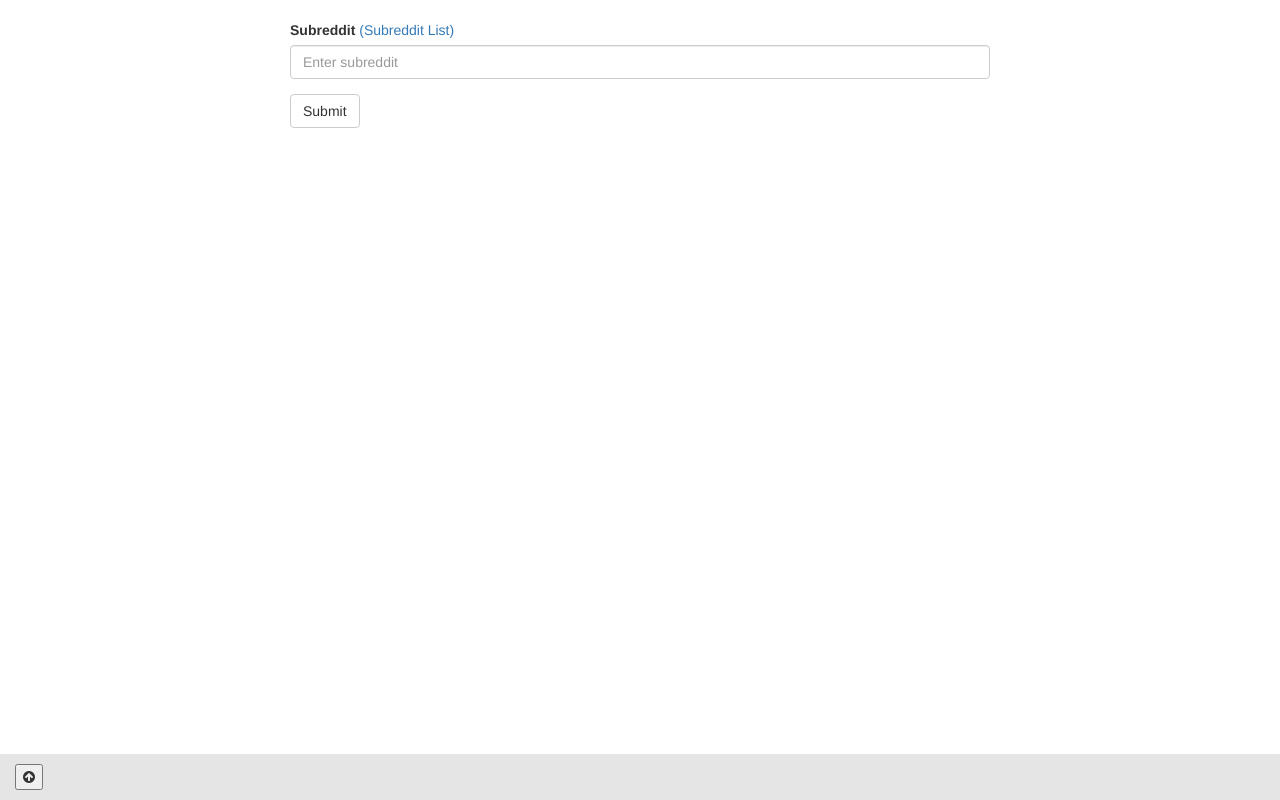
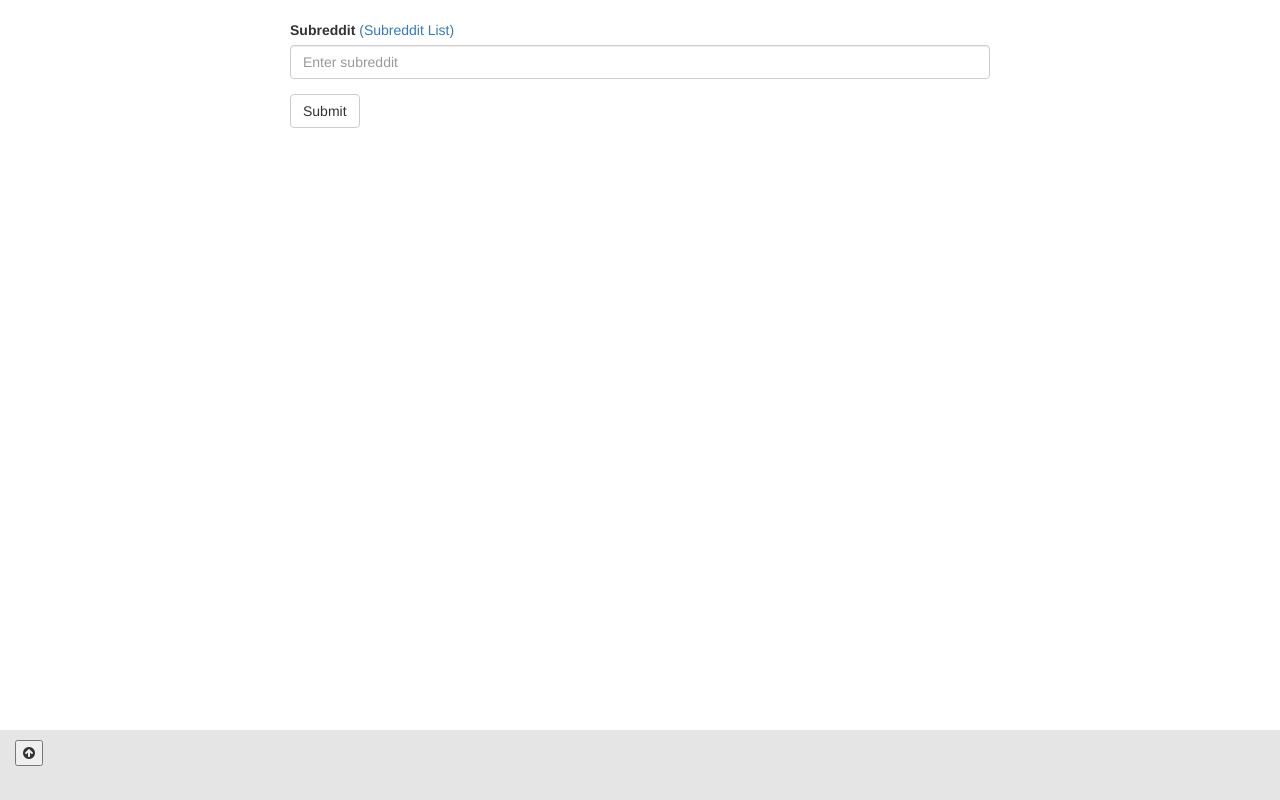
Before and after one commit to outofhand/redditviewer, a website: page app/index.html in a window 1280 px wide. Drawn offline with Linux system fonts and the light colour scheme; files that its build step writes are made by us from their sources; files whose address does not match are found by name.

```diff
--- a/app/index.html
+++ b/app/index.html
@@ -52,6 +52,9 @@
               position:fixed;
               top:auto;
               width:100%;
+
+            height: 70px;
+            z-index: 100;
             }
 
         </style>
```
Also changed, not shown: 1 other file.
